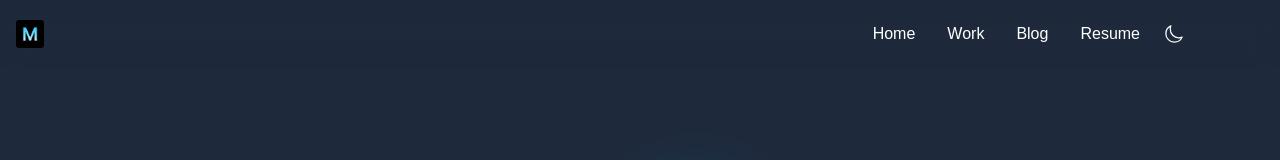
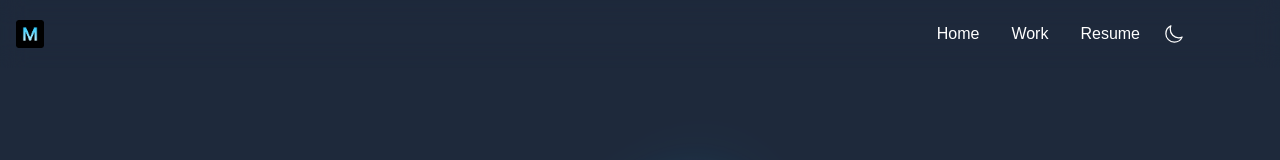
Before and after one commit to marttsang2/martintsang, a Next.js app: page / in a window 1280 px wide. Shown: the top 160 px of the page. Built offline with nearby package versions, Linux system fonts and the light colour scheme.

Commit message:
hide blog button

```diff
--- a/src/components/Navbar/Navbar.tsx
+++ b/src/components/Navbar/Navbar.tsx
@@ -28,7 +28,7 @@ const Navbar = () => {
         <div className='fixed top-0 left-0 h-screen w-screen flex justify-center items-center flex-col bg-white dark:bg-[#27374D] gap-4 z-40'>
           <Link className='text-md p-1.5 px-4 hover:bg-gray-200 dark:hover:bg-gray-600 rounded-md' href='/'>Home</Link>
           <Link className='text-md p-1.5 px-4 hover:bg-gray-200 dark:hover:bg-gray-600 rounded-md' href='/#my_work'>Work</Link>
-          <Link className='text-md p-1.5 px-4 hover:bg-gray-200 dark:hover:bg-gray-600 rounded-md' href='/blog'>Blog</Link>
+          {/* <Link className='text-md p-1.5 px-4 hover:bg-gray-200 dark:hover:bg-gray-600 rounded-md' href='/blog'>Blog</Link> */}
           <Link className='text-md p-1.5 px-4 hover:bg-gray-200 dark:hover:bg-gray-600 rounded-md' href='/Martin_Tsang_Resume.pdf' target="_blank" rel="noopener noreferrer">Resume</Link>
         </div>
       )}
@@ -41,7 +41,7 @@ const Navbar = () => {
             <div className='invisible lg:visible group group/list transition-all flex dark:text-white'>
               <Link className='text-md p-1.5 px-4 hover:bg-gray-200 dark:hover:bg-gray-600 rounded-md' href='/'>Home</Link>
               <Link className='text-md p-1.5 px-4 hover:bg-gray-200 dark:hover:bg-gray-600 rounded-md' href='/#my_work'>Work</Link>
-              <Link className='text-md p-1.5 px-4 hover:bg-gray-200 dark:hover:bg-gray-600 rounded-md' href='/blog'>Blog</Link>
+              {/* <Link className='text-md p-1.5 px-4 hover:bg-gray-200 dark:hover:bg-gray-600 rounded-md' href='/blog'>Blog</Link> */}
               <Link className='text-md p-1.5 px-4 hover:bg-gray-200 dark:hover:bg-gray-600 rounded-md' href='/Martin_Tsang_Resume.pdf' target="_blank" rel="noopener noreferrer">Resume</Link>
               <ThemeToggle />
             </div>
```
